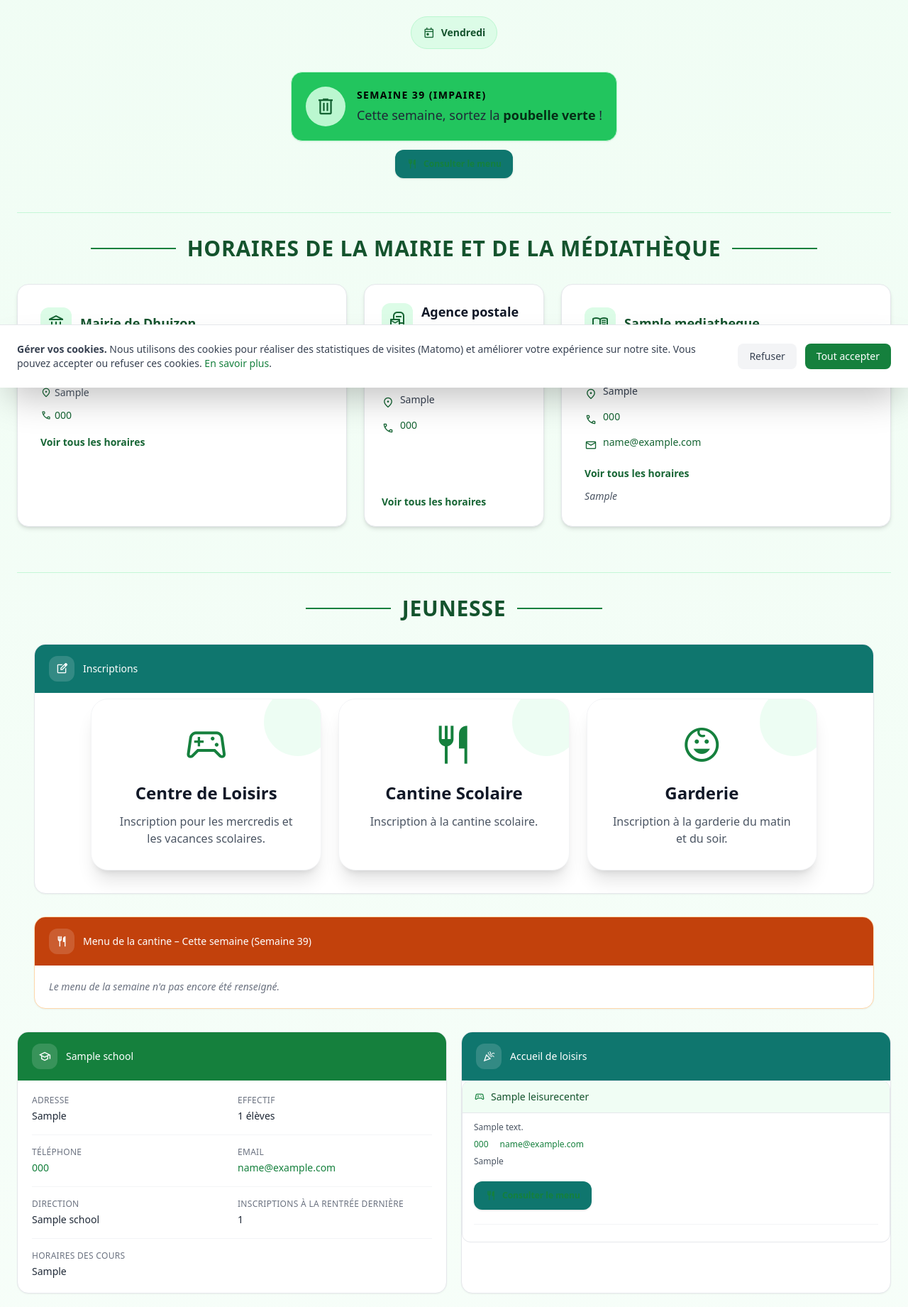
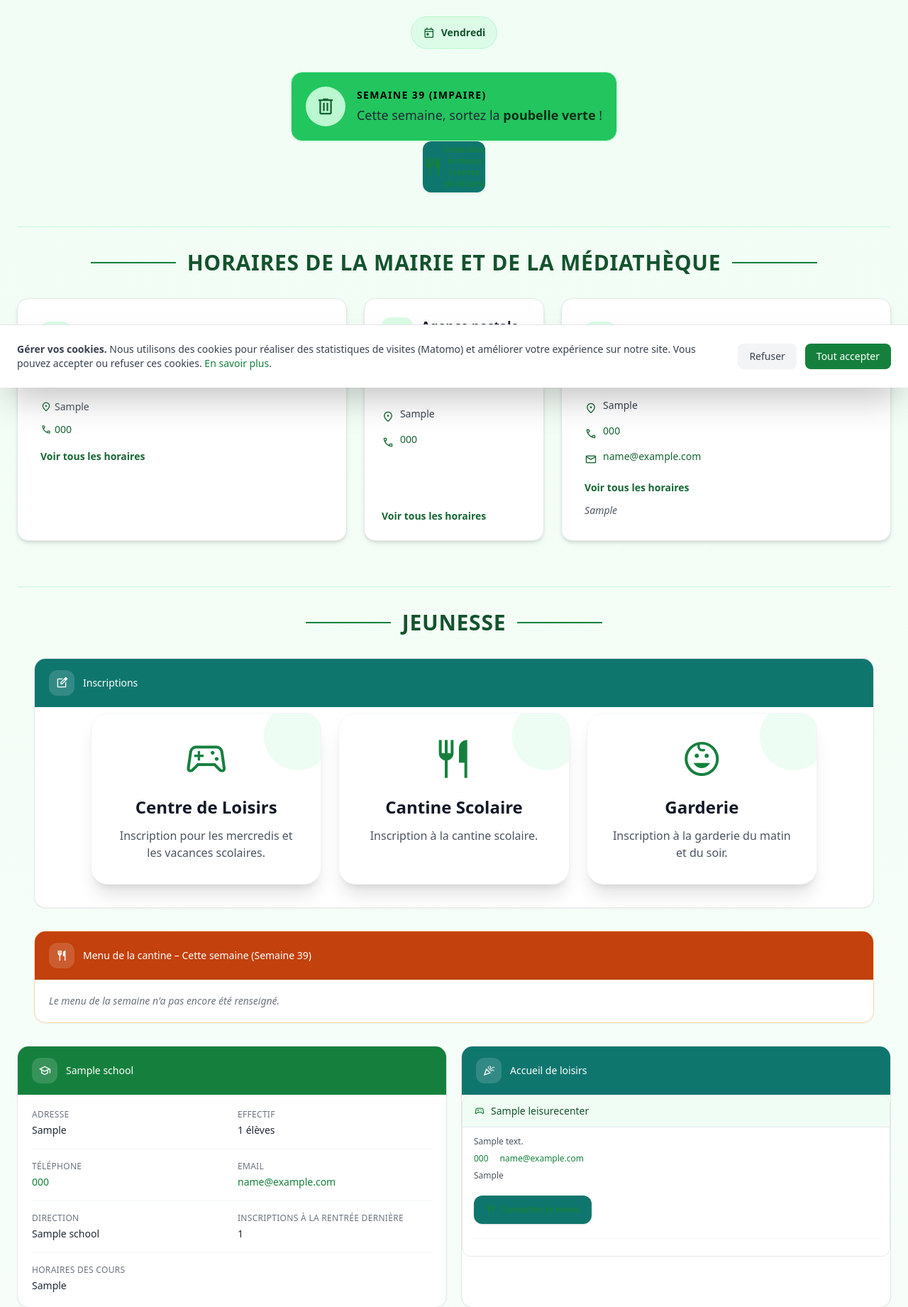
Before and after one commit to Pseudo404/MairieDhuizon, a Django app: page /vie-pratique/ in a window 1280 px wide. Shown: the part 254-2095 px from the top of the page at 71% size. Run offline with Django 5.2, Linux system fonts and the light colour scheme; tables that the repository leaves empty hold one stand-in row (values such as "Sample post"); grey boxes marked "Sample" are stand-in pictures; some libraries are stand-ins or nearby versions.

Commit message:
vie pratique meilleur affichage des menus

```diff
--- a/templates/vie_pratiques.html
+++ b/templates/vie_pratiques.html
@@ -35,24 +35,28 @@
                         </div>
                     </div>
                 </div>
+                <div class="flex">
                 {% if menu_hebdo and menu_hebdo.pdf and menu_hebdo.pdf.name %}
                     <a target="_blank" href="{{ menu_hebdo.pdf.url }}" class="text-orange-700 font-semibold flex">
                         <div class="inline-flex flex-row sm:flex-row items-center gap-4 rounded-2xl p-5 bg-orange-50 border border-orange-200 shadow-sm transition-all hover:shadow-md">
                             <div class="flex h-14 w-14 items-center justify-center rounded-full bg-orange-100 text-orange-700">
                                 <span class="material-symbols-outlined text-3xl">restaurant</span>
                             </div>
-                            Voir le menu de la semaine
+                            Voir le menu de la semaine (cantine)
                         </div>
                     </a>
                 {% endif %}
                 {% if centres_loisirs.menu_pdf and centres_loisirs.menu_pdf.name %}
-                    <div class="mt-3">
-                        <a href="{{ centres_loisirs.menu_pdf.url }}" target="_blank" class="inline-flex items-center gap-2 bg-teal-700 hover:bg-teal-800 text-green-700 text-xs font-semibold px-4 py-2 rounded-xl shadow hover:shadow-md transition-all duration-300">
-                            <span class="material-symbols-outlined text-base">restaurant</span>
-                            Consulter le menu
-                        </a>
-                    </div>
-                    {% endif %}
+                    <a href="{{ centres_loisirs.menu_pdf.url }}" target="_blank" class="inline-flex items-center gap-2 bg-teal-700 hover:bg-teal-800 text-green-700 text-xs font-semibold px-4 py-2 rounded-xl shadow hover:shadow-md transition-all duration-300">
+                        <div class="flex h-14 w-14 items-center justify-center rounded-full bg-green-100-100 text-green-700-700">
+                            <div>
+                                <span class="material-symbols-outlined text-3xl">restaurant</span>
+                            </div>
+                            Consulter le menu (centre de loisirs)
+                        </div>
+                    </a>
+                {% endif %}
+                </div>
             </div>
         </div>
         {% if commune_info and commune_info.horaires %}
```
